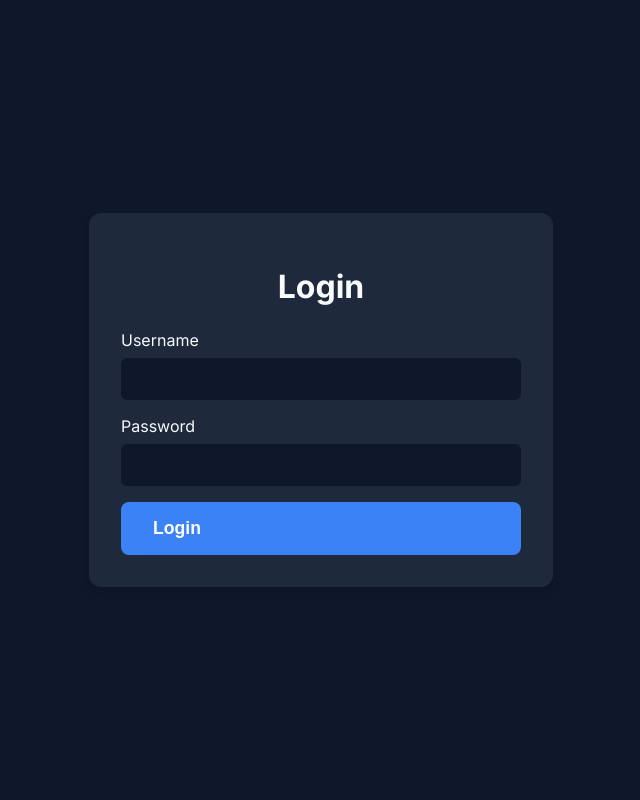
After one commit to h43lb1t0/abs-audiobook-recommender, a Flask app: page /login in a window 1280 px wide. The commit adds this page. Shown: the whole page, without its empty margins (319-959 px from the left). Run offline with Flask 3, Linux system fonts and the light colour scheme; parts of the project's set-up code (start-up, migrations or seed data) failed here and were passed over.

Commit message:
Added user support

```diff
--- a/pyproject.toml
+++ b/pyproject.toml
@@ -6,6 +6,8 @@ readme = "README.md"
 requires-python = ">=3.13"
 dependencies = [
     "flask>=3.1.2",
+    "flask-login>=0.6.3",
+    "flask-sqlalchemy>=3.1.1",
     "google-genai>=1.53.0",
     "python-dotenv>=1.2.1",
     "requests>=2.32.5",
--- a/web_app/app.py
+++ b/web_app/app.py
@@ -1,37 +1,159 @@
-from flask import Flask, jsonify, send_from_directory, request, Response
+from flask import Flask, jsonify, send_from_directory, request, Response, render_template, redirect, url_for, flash
 import os
 import requests
 from dotenv import load_dotenv
-import os
+from flask_login import LoginManager, login_user, logout_user, login_required, current_user
+from werkzeug.security import generate_password_hash, check_password_hash
 
 from recommend_lib.recommender import get_recommendations
-
+from recommend_lib.abs_api import get_abs_users
+from db import db, User
 
 load_dotenv()
 
 app = Flask(__name__)
+app.secret_key = os.getenv("SECRET_KEY", "dev_secret_key") # Needed for sessions
 ABS_URL = os.getenv("ABS_URL")
 ABS_TOKEN = os.getenv("ABS_TOKEN")
 
+# Use absolute path for database to avoid instance path confusion
+basedir = os.path.abspath(os.path.join(os.path.dirname(__file__), '..'))
+db_path = os.path.join(basedir, 'instance', 'site.db')
+app.config['SQLALCHEMY_DATABASE_URI'] = f'sqlite:///{db_path}'
+print(f"Database path: {db_path}")
+
+db.init_app(app)
+
+login_manager = LoginManager()
+login_manager.init_app(app)
+login_manager.login_view = 'login'
+
+@login_manager.user_loader
+def load_user(user_id):
+    return db.session.get(User, user_id)
+
+def init_db():
+    with app.app_context():
+        # Ensure instance directory exists
+        os.makedirs(os.path.dirname(db_path), exist_ok=True)
+        db.create_all()
+        sync_abs_users()
+
+def sync_abs_users():
+    """Syncs users from ABS to the local database."""
+    try:
+        abs_users = get_abs_users()
+        print(f"Fetched {len(abs_users)} users from ABS.")
+        for abs_user in abs_users:
+            user = db.session.get(User, abs_user['id'])
+            if not user:
+                print(f"Creating new user: {abs_user['username']}")
+                # Create new user with hashed password (default is username)
+                hashed_password = generate_password_hash(abs_user['username'])
+                new_user = User(
+                    id=abs_user['id'],
+                    username=abs_user['username'],
+                    password=hashed_password
+                )
+                db.session.add(new_user)
+            else:
+                print(f"Updating existing user: {abs_user['username']}")
+                # Update username if changed
+                user.username = abs_user['username']
+
+                # Check if the current password is the plain text username (migration/first run with existing db)
+                if user.password == abs_user['username']:
+                     print(f"Migrating password for {user.username} to hash.")
+                     user.password = generate_password_hash(abs_user['username'])
+
+                # If the password is NOT the username, we assume the user changed it, so we DO NOT overwrite it.
+
+        db.session.commit()
+        print("Synced users from ABS.")
+    except Exception as e:
+        print(f"Error syncing users from ABS: {e}")
+
+@app.route('/login', methods=['GET', 'POST'])
+def login():
+    if request.method == 'POST':
+        username = request.form.get('username')
+        password = request.form.get('password')
+
+        print(f"Login attempt for username: {username}")
+
+        user = User.query.filter_by(username=username).first()
+
+        if user:
+            print(f"User found: {user.username}, ID: {user.id}")
+            # Check if password matches hash OR if it matches plain text (backward compatibility during migration)
+            if check_password_hash(user.password, password) or user.password == password:
+                print("Password match. Logging in.")
+
+                # If it matched plain text, upgrade to hash immediately
+                if user.password == password:
+                     print("Upgrading plain text password to hash on login.")
+                     user.password = generate_password_hash(password)
+                     db.session.commit()
+
+                login_user(user)
+                return redirect(url_for('index'))
+            else:
+                print("Password mismatch.")
+                flash('Invalid username or password')
+        else:
+            print("User not found.")
+            flash('Invalid username or password')
+
+    return render_template('login.html')
+
+@app.route('/change-password', methods=['GET', 'POST'])
+@login_required
+def change_password():
+    if request.method == 'POST':
+        current_password = request.form.get('current_password')
+        new_password = request.form.get('new_password')
+        confirm_password = request.form.get('confirm_password')
+
+        if not check_password_hash(current_user.password, current_password):
+            flash('Incorrect current password')
+        elif new_password != confirm_password:
+            flash('New passwords do not match')
+        else:
+            current_user.password = generate_password_hash(new_password)
+            db.session.commit()
+            flash('Password updated successfully')
+            return redirect(url_for('index'))
+
+    return render_template('change_password.html')
+
+@app.route('/logout')
+@login_required
+def logout():
+    logout_user()
+    return redirect(url_for('login'))
+
 @app.route('/')
+@login_required
 def index():
     """
     Returns the index.html file
     """
-    return send_from_directory('templates', 'index.html')
+    return render_template('index.html')
 
 @app.route('/api/recommend')
+@login_required
 def recommend():
     """
     Returns the recommendations
     """
     try:
-        recs = get_recommendations()
+        recs = get_recommendations(False, user_id=current_user.id)
         return jsonify(recs)
     except Exception as e:
         return jsonify({"error": str(e)}), 500
 
 @app.route('/api/cover/<item_id>')
+@login_required
 def proxy_cover(item_id):
     """
     Returns the cover image from ABS
@@ -54,4 +176,5 @@ def proxy_cover(item_id):
     return Response(resp.content, resp.status_code, headers)
 
 if __name__ == '__main__':
+    init_db()
     app.run(debug=True)
--- a/web_app/recommend_lib/abs_api.py
+++ b/web_app/recommend_lib/abs_api.py
@@ -26,6 +26,29 @@ HEADERS = {
     "Authorization": f"Bearer {ABS_TOKEN}",
     "Content-Type": "application/json"
 }
+
+
+def get_abs_users() -> list:
+    """
+    Returns all (non admin) users from ABS
+
+    Returns:
+        list: A list of users
+    """
+    users_resp = requests.get(f"{ABS_URL}/api/users", headers=HEADERS)
+    users_resp.raise_for_status()
+    accounts = users_resp.json().get('users', [])
+    abs_users = [account for account in accounts if account.get('type') == 'user']
+    clean_users = []
+    for abs_user in abs_users:
+        user = {
+            'id': abs_user.get('id'),
+            'username': abs_user.get('username'),
+        }
+        clean_users.append(user)
+    return clean_users
+
+
 
 
 def get_all_items() -> Tuple[dict, dict]:
@@ -101,22 +124,41 @@ def get_all_items() -> Tuple[dict, dict]:
 
 
 
-def get_finished_books(items_map: dict) -> Tuple[set, set]:
+def get_finished_books(items_map: dict, user_id: str = None) -> Tuple[set, set, set]:
     """
     Returns the finished books from ABS (books count as finished if they are finished or if they are 97% read)
 
     Args:
         items_map (dict): The items map
+        user_id (str): The user ID to fetch finished books for. If None, uses the token's user (api/me).
 
     Returns:
-        Tuple[set, set]: A tuple containing the finished books and the finished keys
+        Tuple[set, set, set]: A tuple containing the finished books, in-progress books, and the finished keys
     """
 
-    me_resp = requests.get(f"{ABS_URL}/api/me", headers=HEADERS)
-    me_resp.raise_for_status()
-    me_data = me_resp.json()
+    if user_id:
+        url = f"{ABS_URL}/api/users/{user_id}"
+    else:
+        url = f"{ABS_URL}/api/me"
 
-    media_progress = me_data.get('mediaProgress', [])
+    logger.info(f"Fetching finished books from: {url}")
+
+    try:
+        resp = requests.get(url, headers=HEADERS)
+        resp.raise_for_status()
+        user_data = resp.json()
+    except requests.exceptions.RequestException as e:
+        logger.error(f"Error fetching user data: {e}")
+        return set(), set(), set()
+
+    # The user object structure is the same for /api/me and /api/users/{id}
+    # However, /api/users/{id} might return the user object directly or wrapped.
+    # Based on get_abs_users, /api/users returns { users: [...] }
+    # Usually /api/users/{id} returns the user object directly.
+
+    # Let's assume it returns the user object directly which contains mediaProgress.
+    media_progress = user_data.get('mediaProgress', [])
+
     finished_ids = set()
     in_progress_ids = set()
 
--- a/web_app/recommend_lib/recommender.py
+++ b/web_app/recommend_lib/recommender.py
@@ -30,7 +30,7 @@ def _load_language_file(language: str) -> str:
 
     return content
 
-def get_recommendations(use_gemini: bool = True) -> List[Dict[str, str]]:
+def get_recommendations(use_gemini: bool = True, user_id: str = None) -> List[Dict[str, str]]:
     """
     Returns the recommendations
 
@@ -38,11 +38,11 @@ def get_recommendations(use_gemini: bool = True) -> List[Dict[str, str]]:
         List[Dict[str, str]]: The recommendations
     """
 
-    logger.info("Getting recommendations")
+    logger.info(f"Getting recommendations for user_id: {user_id}")
     load_dotenv()
 
     items_map, series_counts = get_all_items()
-    finished_ids, in_progress_ids, finished_keys = get_finished_books(items_map)
+    finished_ids, in_progress_ids, finished_keys = get_finished_books(items_map, user_id)
 
     for item_id in finished_ids:
         if item_id in items_map:
--- /dev/null
+++ b/web_app/templates/login.html
@@ -0,0 +1,87 @@
+<!DOCTYPE html>
+<html lang="en">
+<head>
+    <meta charset="UTF-8">
+    <meta name="viewport" content="width=device-width, initial-scale=1.0">
+    <title>Login - Audiobook Recommendations</title>
+    <link rel="stylesheet" href="/static/style.css">
+    <link href="https://fonts.googleapis.com/css2?family=Inter:wght@400;600;700&display=swap" rel="stylesheet">
+    <style>
+        body {
+            display: flex;
+            justify-content: center;
+            align-items: center;
+            height: 100vh;
+            margin: 0;
+            background-color: var(--bg-color);
+        }
+        .login-container {
+            background-color: var(--card-bg);
+            padding: 2rem;
+            border-radius: 12px;
+            box-shadow: 0 4px 6px rgba(0, 0, 0, 0.1);
+            width: 100%;
+            max-width: 400px;
+            text-align: center;
+        }
+        .login-container h1 {
+            margin-bottom: 1.5rem;
+            color: var(--text-color);
+        }
+        .form-group {
+            margin-bottom: 1rem;
+            text-align: left;
+        }
+        .form-group label {
+            display: block;
+            margin-bottom: 0.5rem;
+            color: var(--text-muted);
+        }
+        .form-group input {
+            width: 100%;
+            padding: 0.75rem;
+            border: 1px solid var(--border-color);
+            border-radius: 6px;
+            background-color: var(--bg-color);
+            color: var(--text-color);
+            font-size: 1rem;
+            box-sizing: border-box; /* Ensure padding doesn't affect width */
+        }
+        .btn {
+            width: 100%;
+            margin-top: 1rem;
+        }
+        .flash-messages {
+            margin-bottom: 1rem;
+            color: #ef4444;
+        }
+    </style>
+</head>
+<body>
+    <div class="login-container">
+        <h1>Login</h1>
+
+        {% with messages = get_flashed_messages() %}
+            {% if messages %}
+                <div class="flash-messages">
+                    {% for message in messages %}
+                        <p>{{ message }}</p>
+                    {% endfor %}
+                </div>
+            {% endif %}
+        {% endwith %}
+
+        <form method="POST">
+            <div class="form-group">
+                <label for="username">Username</label>
+                <input type="text" id="username" name="username" required>
+            </div>
+            <div class="form-group">
+                <label for="password">Password</label>
+                <input type="password" id="password" name="password" required>
+            </div>
+            <button type="submit" class="btn primary">Login</button>
+        </form>
+    </div>
+</body>
+</html>
```
Also changed, not shown: web_app/db.py (added, +20 -0 lines), web_app/templates/change_password.html (added, +113 -0 lines), web_app/templates/index.html (+11 -1 lines), README.md, 2 other files.
